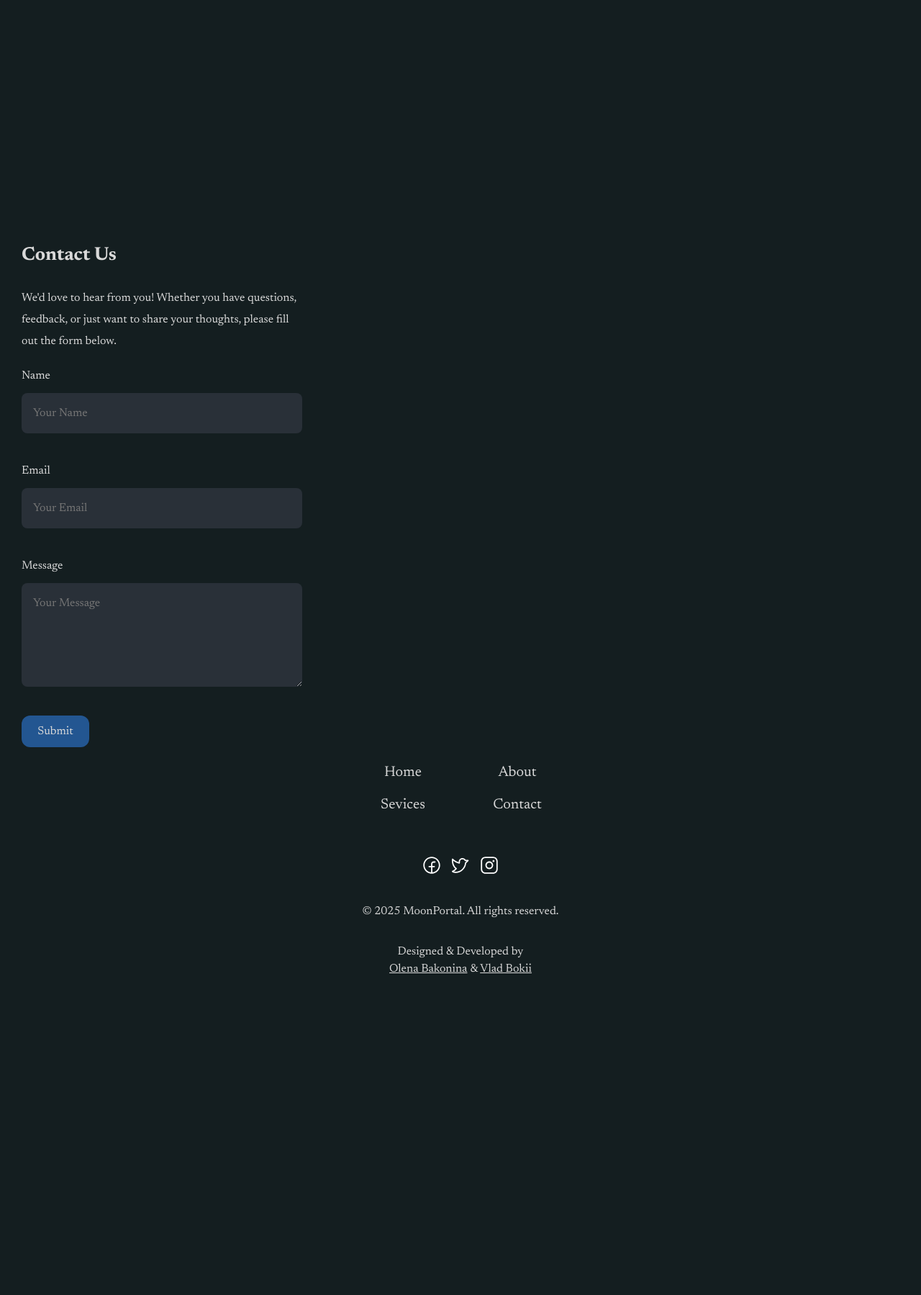
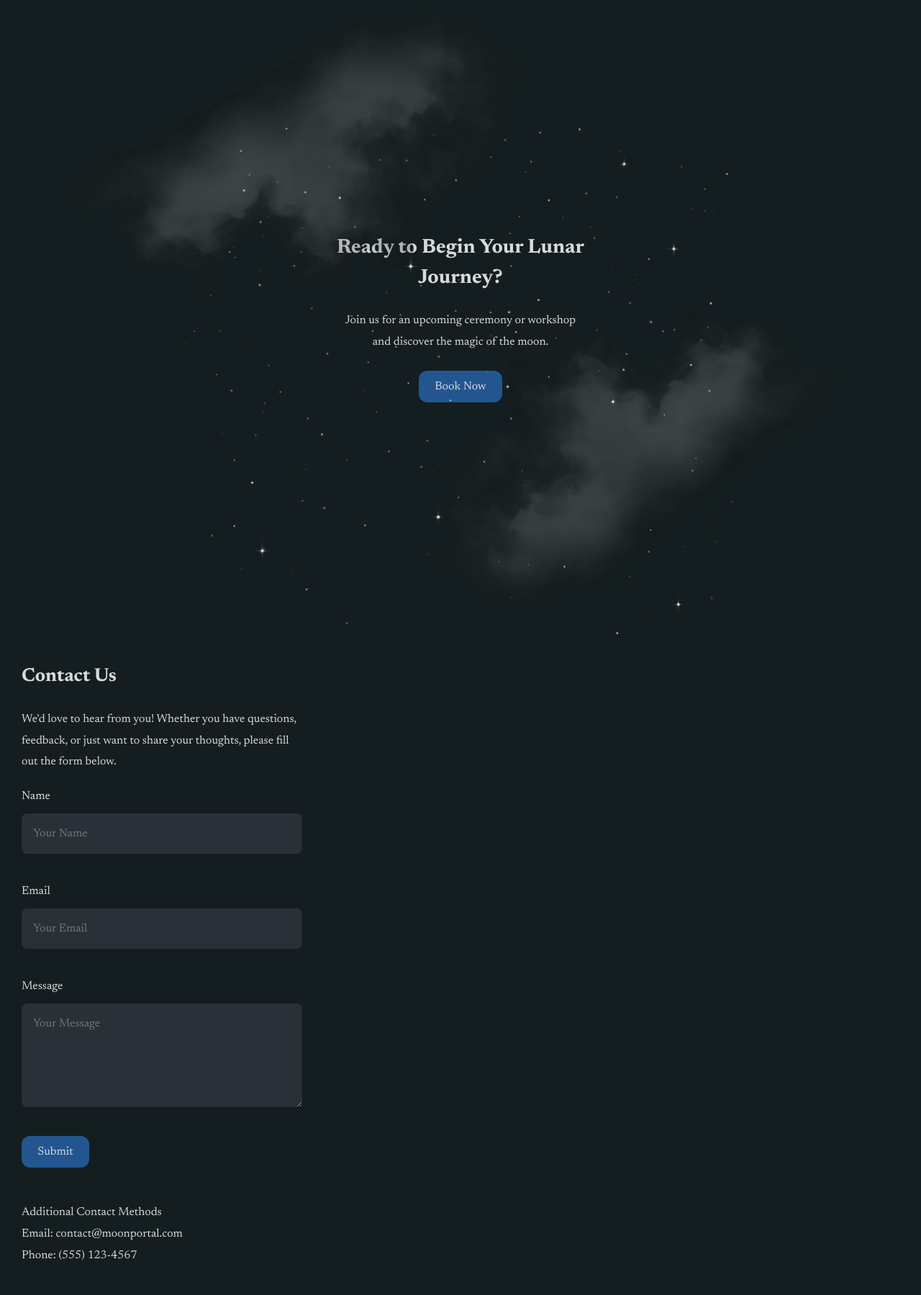
Before and after one commit to BokiiVlad/MoonPortal, a React (Vite) app: page / in a window 1280 px wide. Shown: the part 3961-5760 px from the top of the page at 72% size. Before the commit the page ends 5344 px from the top, so only its background shows below. Built offline with nearby package versions, Linux system fonts and the light colour scheme.

Commit message:
add readyBegin component

```diff
--- a/src/components/Contact/Contact.jsx
+++ b/src/components/Contact/Contact.jsx
@@ -63,6 +63,17 @@ const Contact = () => {
           </Form>
         )}
       </Formik>
+      <h3 class={style.titleAddress}>Additional Contact Methods</h3>
+
+      <div class={style.addres}>
+        <p class={style.titleAddress}>
+          Email:{" "}
+          <a href="mailto:contact@moonportal.com">contact@moonportal.com</a>
+        </p>
+        <p class={style.titleAddress}>
+          Phone: <a href="tel:+15551234567">(555) 123-4567</a>
+        </p>
+      </div>
     </section>
   );
 };
--- a/src/components/Contact/Contact.module.css
+++ b/src/components/Contact/Contact.module.css
@@ -9,7 +9,7 @@
   width: 390px;
 }
 .box {
-  padding: 323px 30px 0 30px;
+  padding: 0 30px 0 30px;
 }
 .form {
   display: flex;
@@ -42,5 +42,15 @@
   height: 44px;
   background: #235691;
   color: #d9d9d9;
-  margin-bottom: 20px;
+  margin-bottom: 48px;
 }
+.titleAddress {
+  font-weight: 400;
+  font-size: 16px;
+  line-height: 187%;
+  color: #d9d9d9;
+}
+.addres {
+  width: 274px;
+  margin-bottom: 80px;
+}
--- /dev/null
+++ b/src/components/ReadyBegin/ReadyBegin.jsx
@@ -0,0 +1,20 @@
+import style from "./ReadyBegin.module.css";
+import Button from "../Button/Button.jsx";
+
+const ReadyBegin = () => {
+  return (
+    <section className={style.box}>
+      <img className={style.img} src="/pictures/Stars.png" />
+      <img className={style.cloudTop} src="/pictures/Cloud.png" />
+      <img className={style.cloudBottom} src="/pictures/Cloud.png" />
+      <h2 className={style.title}>Ready to Begin Your Lunar Journey?</h2>
+
+      <p className={style.text}>
+        Join us for an upcoming ceremony or workshop and discover the magic of
+        the moon.
+      </p>
+      <Button className={style.but} children={"Book Now"} />
+    </section>
+  );
+};
+export default ReadyBegin;
--- /dev/null
+++ b/src/components/ReadyBegin/ReadyBegin.module.css
@@ -0,0 +1,59 @@
+.box {
+  position: relative;
+  padding: 310px 30px 362px 30px;
+  overflow: hidden;
+}
+
+.title {
+  margin: auto;
+  font-weight: 700;
+  font-size: 28px;
+  text-align: center;
+  margin-bottom: 24px;
+  width: 390px;
+}
+
+.text {
+  margin: auto;
+  line-height: 187%;
+  text-align: center;
+  width: 331px;
+  margin-bottom: 24px;
+}
+
+.but {
+  text-align: center;
+}
+
+.img {
+  position: absolute;
+  left: 50%;
+  top: 128px;
+  transform: translateX(-50%);
+  width: 768px;
+  height: 768px;
+  z-index: 10;
+  pointer-events: none;
+}
+
+.cloudTop {
+  position: absolute;
+  left: calc(50% - 600px);
+  top: -10px;
+  transform: rotate(156deg);
+  width: 775px;
+  height: 516px;
+  object-fit: cover;
+  z-index: 2;
+  pointer-events: none;
+}
+.cloudBottom {
+  position: absolute;
+  left: calc(50% - 155px);
+  top: 325px;
+  transform: rotate(-34deg);
+  width: 739px;
+  height: 493px;
+  object-fit: cover;
+  z-index: 1;
+}
--- a/src/components/Services/Services.module.css
+++ b/src/components/Services/Services.module.css
@@ -41,6 +41,7 @@
   gap: 16px;
 }
 .but {
+  text-align: center;
   margin-top: 32px;
 }
 .moon {
--- a/src/pages/Home/Home.jsx
+++ b/src/pages/Home/Home.jsx
@@ -3,6 +3,7 @@ import AboutSecond from "../../components/AboutSecond/AboutSecond.jsx";
 import Contact from "../../components/Contact/Contact.jsx";
 import Footer from "../../components/Footer/Footer.jsx";
 import HeroSection from "../../components/HeroSection/HeroSection.jsx";
+import ReadyBegin from "../../components/ReadyBegin/ReadyBegin.jsx";
 import Services from "../../components/Services/Services.jsx";
 
 const Home = () => {
@@ -12,6 +13,7 @@ const Home = () => {
       <AboutFirst />
       <AboutSecond />
       <Services />
+      <ReadyBegin />
       <Contact />
       <Footer />
     </>
```
